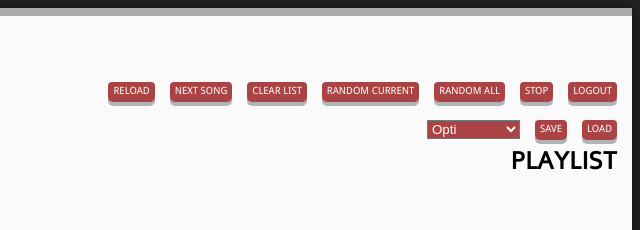
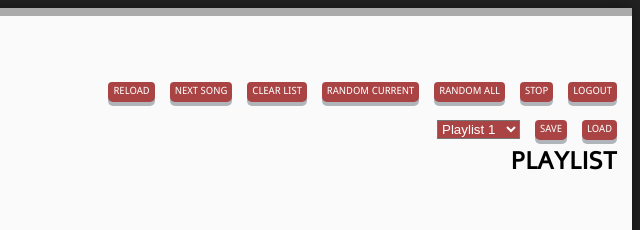
Before and after one commit to flyth/ts3soundboard-web, a website: page public/index.html in a window 1280 px wide. Shown: the top 230 px of the page, 640-1280 px from the left. Drawn offline with Linux system fonts and the light colour scheme; no server answers.

Commit message:
Translated everything to english.

```diff
--- a/public/index.html
+++ b/public/index.html
@@ -23,16 +23,16 @@
 			<a href="#" class="button" id="loadpl" style="float: right; margin-right: 15px; background-color: #aa4444;">LOAD</a>
 			<a href="#" class="button" id="savepl" style="float: right; margin-right: 15px; background-color: #aa4444;">SAVE</a>
 			<select style="float: right; margin-right: 15px; background-color: #aa4444; color: #ffffff;" id="lstpl">
-				<option value="1" selected="selected">Opti</option>
-				<option value="2">D&eacute;lire</option>
-				<option value="3">Cool</option>
-				<option value="4">Relax</option>
-				<option value="5">Divers</option>
-				<option value="6">Metal</option>
-				<option value="7">Rap RnB</option>
-				<option value="8">Electro</option>
-				<option value="9">Rock 'n Roll</option>
-				<option value="10">Punk</option>
+				<option value="1" selected="selected">Playlist 1</option>
+				<option value="2">Playlist 2</option>
+				<option value="3">Playlist 3</option>
+				<option value="4">Playlist 4</option>
+				<option value="5">Playlist 5</option>
+				<option value="6">Playlist 6</option>
+				<option value="7">Playlist 7</option>
+				<option value="8">Playlist 8</option>
+				<option value="9">Playlist 9</option>
+				<option value="10">Playlist 10</option>
 			</select>
 		</div>
 	<div style="margin-left: 15px; font-size: 11px;">Currently Playing</div>
--- a/public/js/main.js
+++ b/public/js/main.js
@@ -70,11 +70,11 @@ $(document).ready(function () {
 			url: '/api/savepl/' + $('#lstpl').val(),
 			success: function () {
 				refresh();
-				alert('Playlist savegardee');
+				alert('Playlist saved');
 			},
 			error: function (result) {
 				if(result.status == 500)
-					alert('Erreur lors de la sauvegarde.');
+					alert('Faild to save the playlist.');
 				else
 					alert('You are not allowed to do that, sorry.');
 			}
@@ -87,7 +87,7 @@ $(document).ready(function () {
 			url: '/api/loadpl/' + $('#lstpl').val(),
 			success: function () {
 				refresh();
-				alert('Playlist chargee');
+				alert('Playlist loaded.');
 			},
 			error: function (result) {
 				if(result.status == 500)
```
